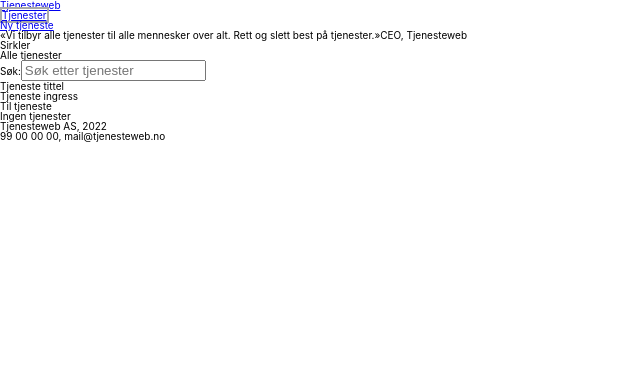
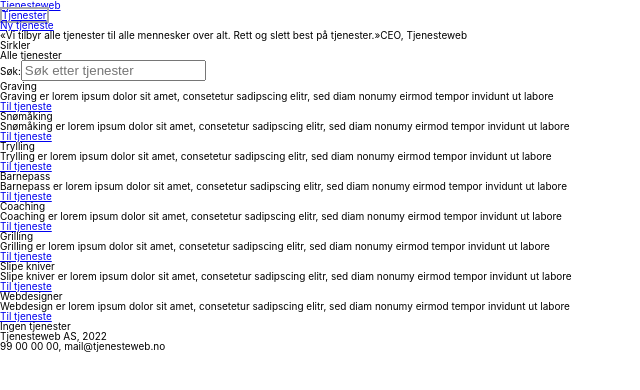
Before and after one commit to sofieH-karlsen/UIN_Exam, a JavaScript app in the folder react_oppgave_2_2/frontend/: page /tjenester in a window 1280 px wide. Shown: the top 390 px of the page, without its empty margins (0-640 px from the left). Built offline with nearby package versions, Linux system fonts and the light colour scheme.

Commit message:
Map'et tjenestene som cards

```diff
--- a/react_oppgave_2_2/frontend/src/components/Card.js
+++ b/react_oppgave_2_2/frontend/src/components/Card.js
@@ -1,12 +1,13 @@
-import { NavLink } from 'react-router-dom'
-import Title from './Title'
+// import { NavLink } from 'react-router-dom'
 
-export default function Card() {
+export default function Card({ key, title, preamble, link }) {
   return (
-    <article data-testid="service_wrapper">
-      <Title />
-      <p data-testid="services_preamble">Tjeneste ingress</p>
-      <NavLink to="en-unik-url" data-testid="services_url">Til tjeneste</NavLink>
+    <article key={key}>
+      <h3>{title}</h3>
+      <p>{preamble}</p>
+      <a href={`${link}`}>Til tjeneste</a>
+
+      {/* <NavLink path={`${link}`}>Til tjeneste</NavLink> */}
     </article>
   )
 }
--- a/react_oppgave_2_2/frontend/src/components/Services.js
+++ b/react_oppgave_2_2/frontend/src/components/Services.js
@@ -1,6 +1,7 @@
 // TODO: Denne egner seg for /tjenester og /
 
-// import { services } from '../data/services'
+import { services } from '../data/services'
+import Card from './Card'
 
 export default function Services() {
   return (
@@ -18,17 +19,15 @@ export default function Services() {
         />
       </label>
       <section data-testid="services">
-        {/* TODO: Bruk .map til å skrive ut tjenester services.map((service) => (
-            <ul>
-              <li>{service.title}</li>
-            </ul>
-          )) */}
-        {/* <Card /> */}
-        <article data-testid="service_wrapper">
-          <h3 data-testid="services_title">Tjeneste tittel</h3>
-          <p data-testid="services_preamble">Tjeneste ingress</p>
-          <a data-testid="services_url">Til tjeneste</a>
-        </article>
+        {/* TODO: Bruk .map til å skrive ut tjenester CHECK */}
+        {services.map((service) => (
+          <Card
+            key={service.key}
+            title={service.title}
+            preamble={service.preAmble}
+            link={service.slug}
+          />
+        ))}
         {/* TODO: Hvis ingen tjenester ved filtrering. Vis denne */}
         <p data-testid="empty">Ingen tjenester</p>
       </section>
```
